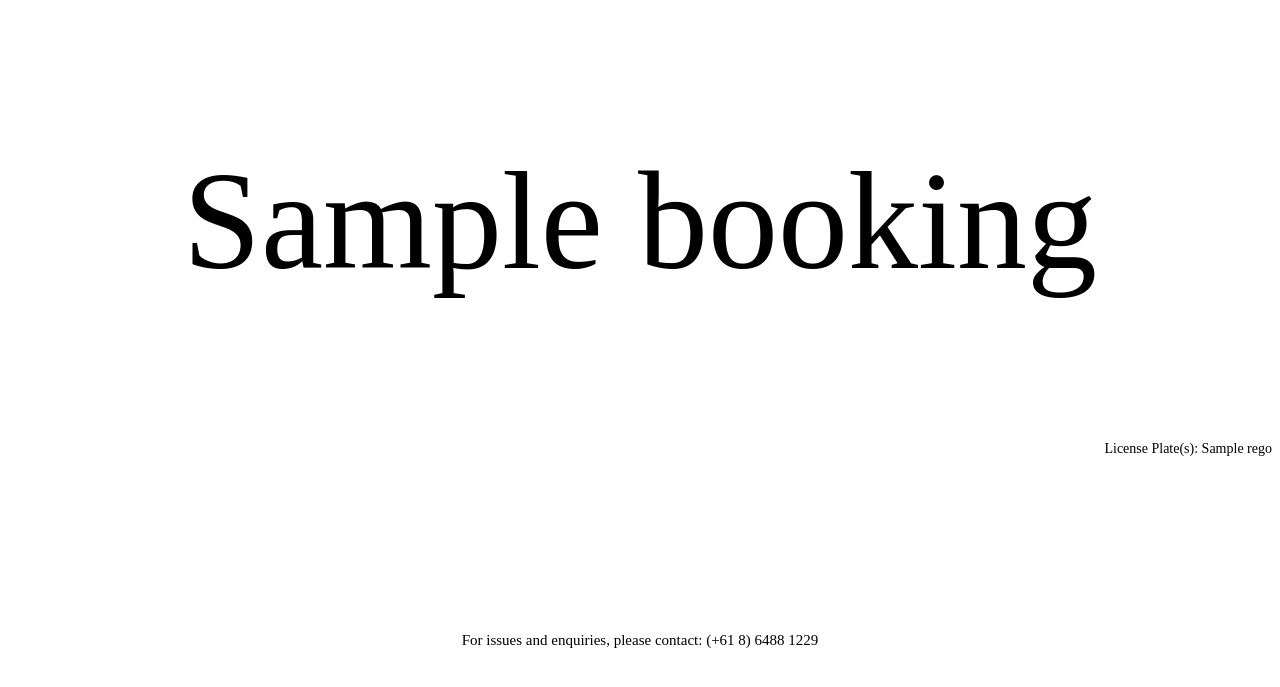
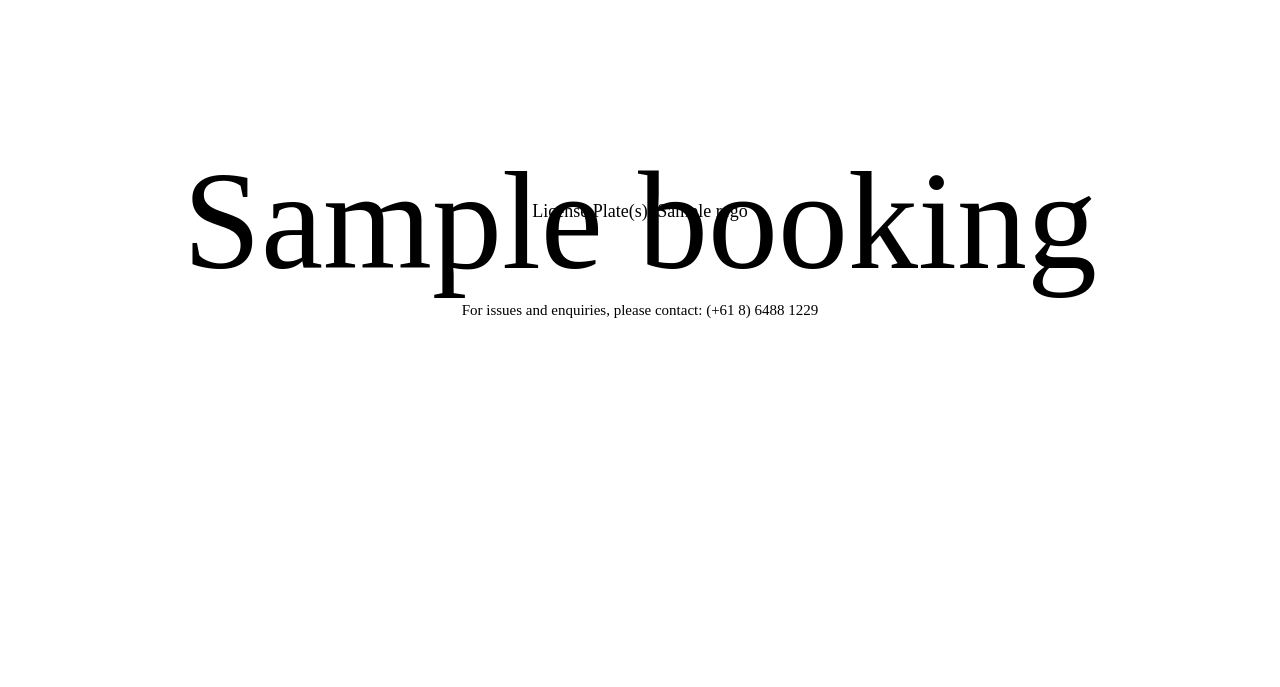
Before and after one commit to zollf/CITS3200, a Django app: template app/resources/templates/bookingPDF.html in a window 1280 px wide. Shown: the part 79-766 px from the top of the page. Run offline with Django 3.2, Linux system fonts and the light colour scheme; the template is opened without the code that fills it: most values are stand-ins (such as "Sample title", 1, 10 or a date in 2020).

Commit message:
updated design and spacings

```diff
--- a/app/resources/templates/bookingPDF.html
+++ b/app/resources/templates/bookingPDF.html
@@ -16,12 +16,6 @@
 
       .booking_details{
         padding-top: -140px;
-        font-size: 15px;
-      }
-
-      .footer {
-        padding-top:160px;
-        text-align: center;
         font-size: 15px;
       }
     </style>
@@ -45,17 +39,17 @@
     <main>
       <div class="recipient">
         {% if booking.name|length > 20 %}
-          <p style="padding-top:50px; font-size:100px; text-align: center;">{{booking.name}}</p>
+          <p style="padding-top:50px; font-size:60px; text-align: center;">{{booking.name}}</p>
         {% else %}
-          <p style="font-size:140px; text-align: center;">{{booking.name}}</p>
+          <p style="font-size:140px; text-align: center; margin-bottom: 0px;">{{booking.name}}</p>
         {% endif %}
         {% if booking.rego %}
-          <p style="font-size:14px; text-align: right; padding-top:-200px;">License Plate(s): {{license_plate.booking.rego}}</p>
+          <p style="font-size:18px; text-align: center; margin-top:-100px;">License Plate(s): {{booking.rego}}</p>
         {% endif %}
       </div>
     </main>
     <footer>
-      <p class="footer">For issues and enquiries, please contact: (+61 8) 6488 1229</p>
+      <p style="margin-top: 80px; text-align: center; font-size: 15px;">For issues and enquiries, please contact: (+61 8) 6488 1229</p>
     </footer>
   </body>
 </html>
```
